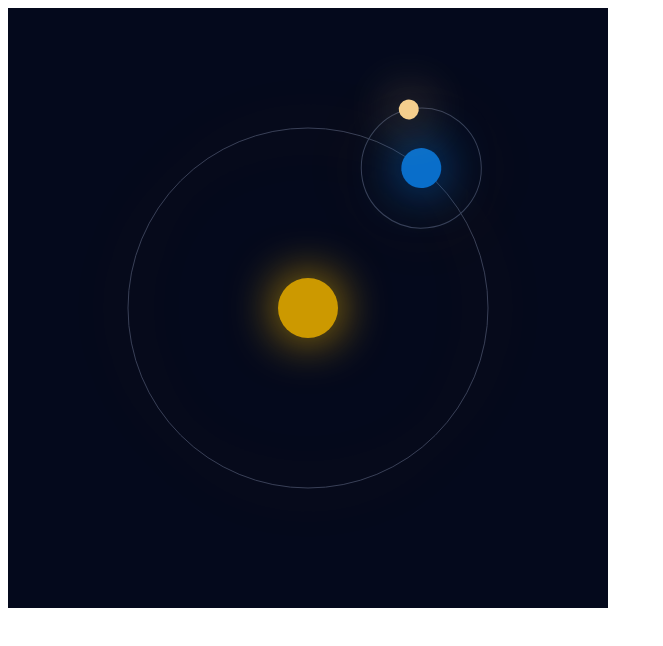
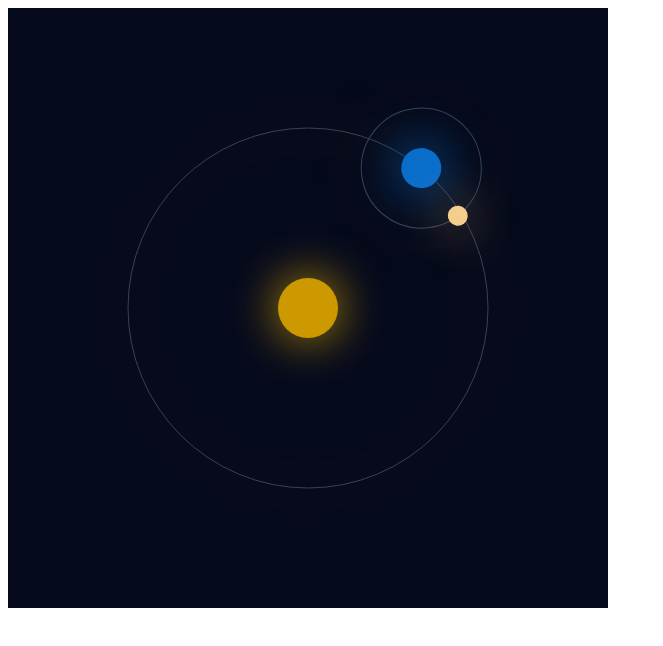
Before and after one commit to disyang/canvas-demo, a plain HTML site: page rotation/demo.html in a window 1280 px wide. Shown: the whole page, without its empty margins (0-663 px from the left). Drawn offline with Linux system fonts and the light colour scheme.

Commit message:
Update demo.html

```diff
--- a/rotation/demo.html
+++ b/rotation/demo.html
@@ -43,7 +43,7 @@
           context.shadowColor = '#096ECA';
           context.fill();
           context.translate(6 * r, 0);
-          context.rotate(angle * Math.PI / 180);
+          context.rotate(angle * 1.5 * Math.PI / 180);
           context.beginPath();
           context.arc(2 * r, 0, 10, 0, 2 * Math.PI);
           context.fillStyle = '#F4CE8D';
```
